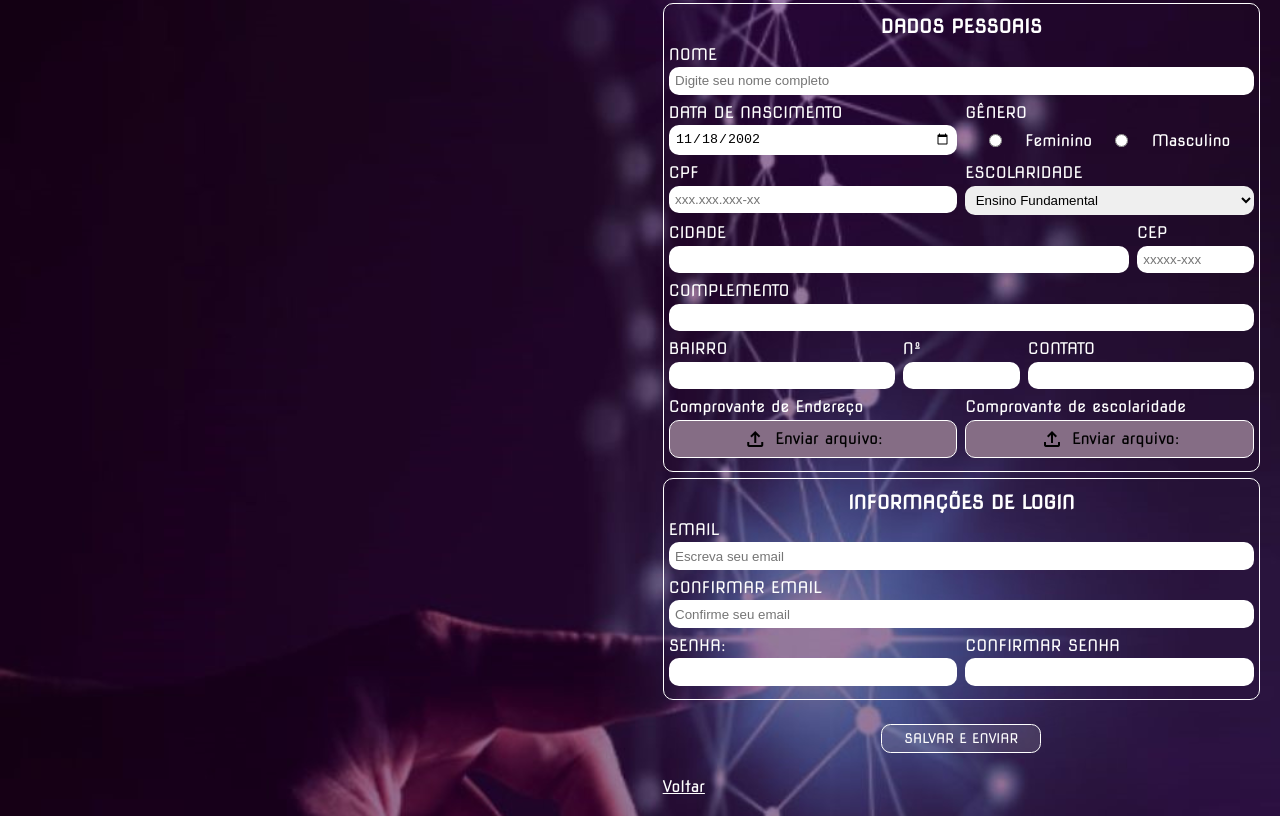
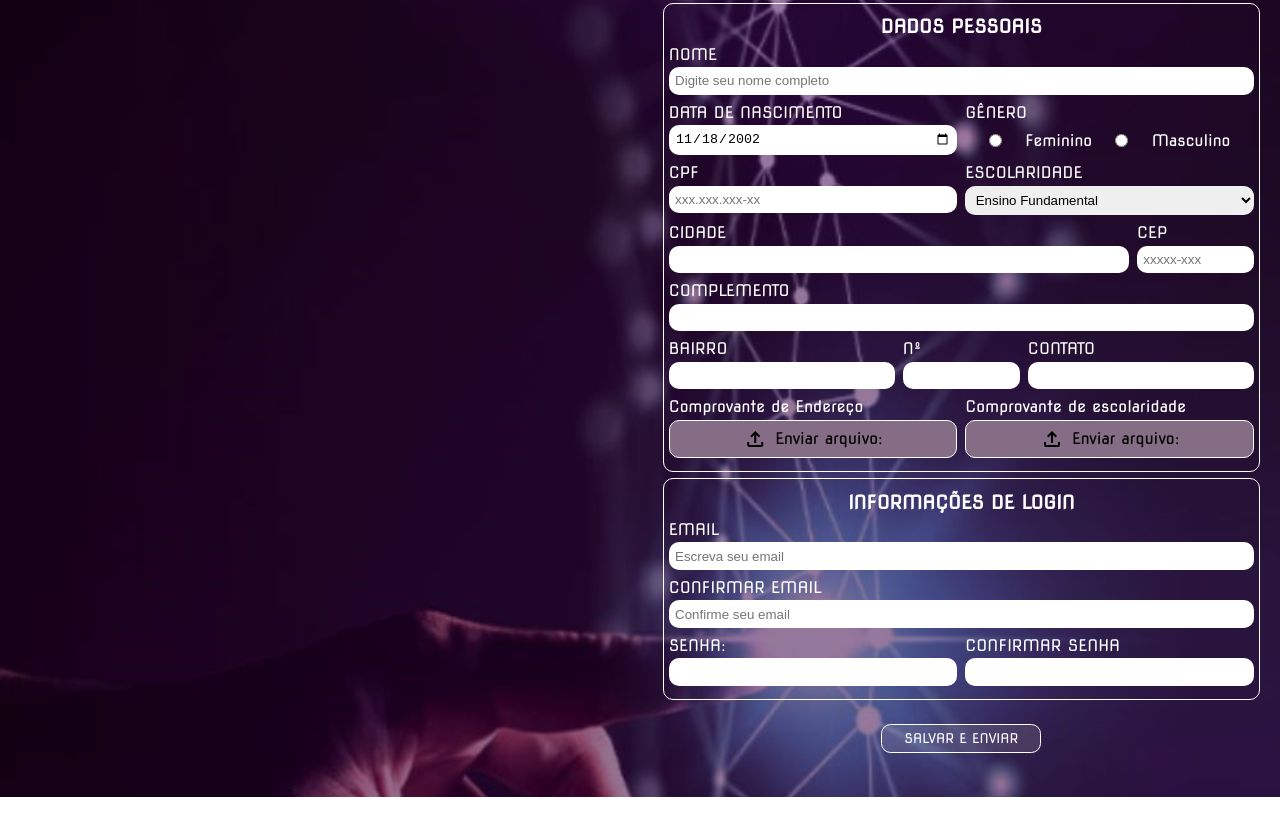
Before and after one commit to sznay/formulario, a plain HTML site: page index.html in a window 1280 px wide. Shown: the part 62-878 px from the top of the page. Drawn offline with nearby package versions, Linux system fonts and the light colour scheme.

Commit message:
Update index.html

```diff
--- a/index.html
+++ b/index.html
@@ -227,9 +227,6 @@
         <div class="apresentacao__pagina__formulario__botao">
           <button class="botao__formulario" type="submit">SALVAR E ENVIAR</button>
         </div>
-        <div>
-          <a href="#" class="botao-voltar">Voltar</a>
-        </div>
       </form>
     </main>
 
```
